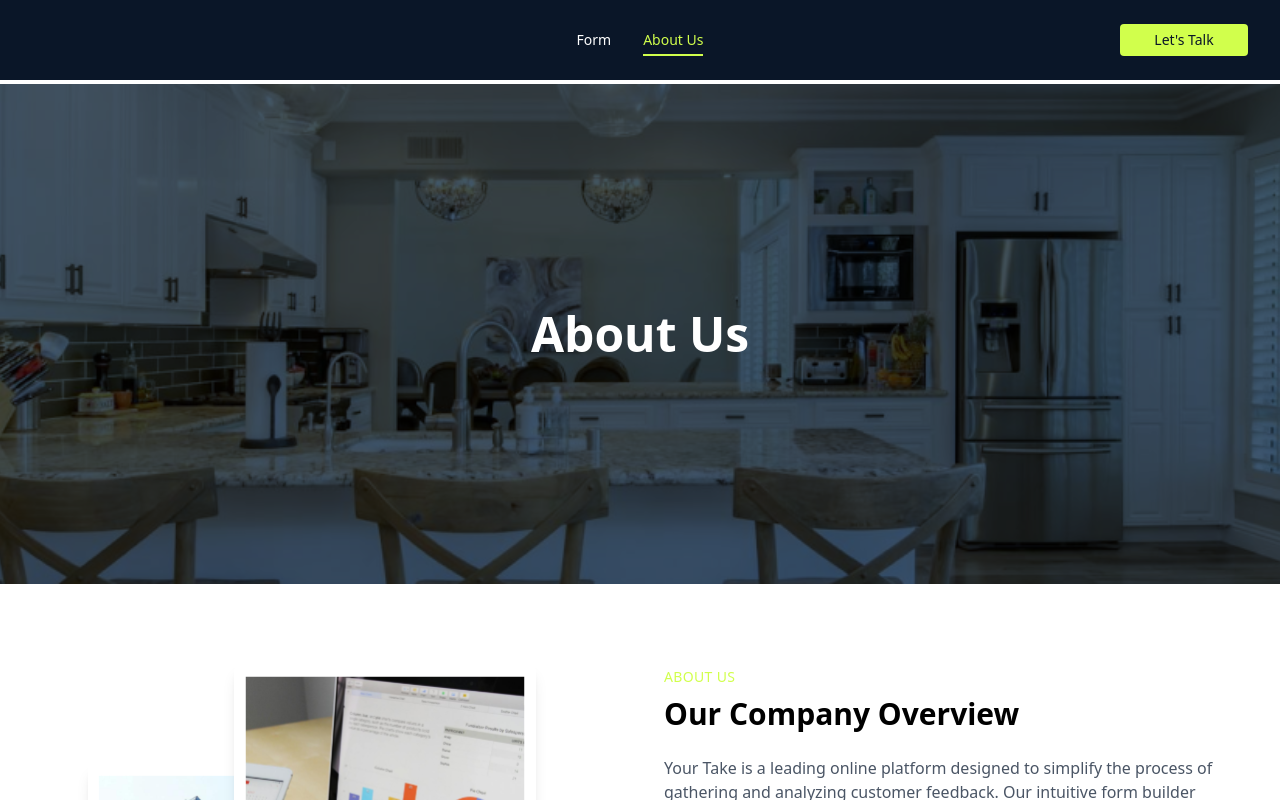
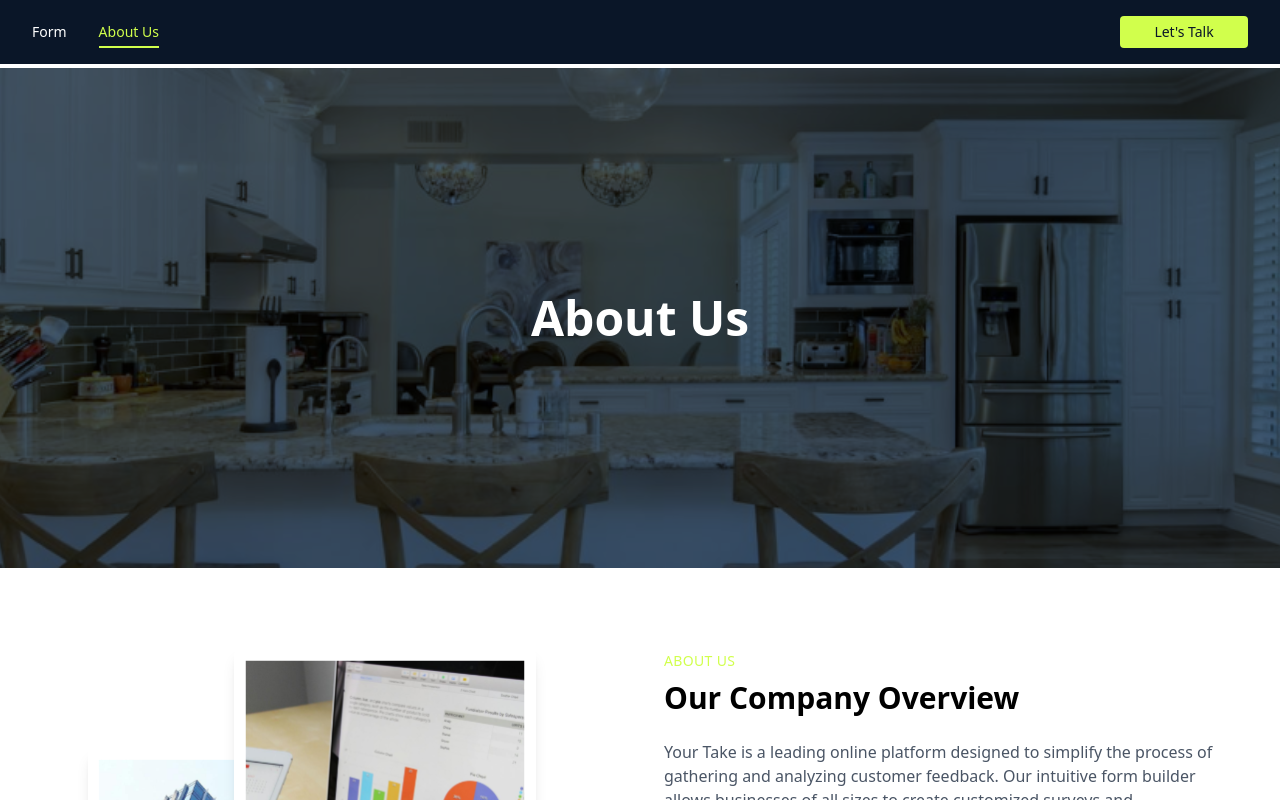
Before and after one commit to anmolSSPL/your_take_cutormer_page, a React (Vite) app: page /about in a window 1280 px wide. Shown: the top 800 px of the page. Built offline with nearby package versions, Linux system fonts and the light colour scheme.

Commit message:
added more responsiveness

```diff
--- a/src/Containers/About.jsx
+++ b/src/Containers/About.jsx
@@ -27,27 +27,61 @@
       <ToastNotification />
 
       <div className="min-h-screen bg-white" style={{ overflowX: "hidden" }}>
-        <nav className="bg-[#0A1628] py-6 px-4 sm:px-8">
-          <div className="max-w-7xl mx-auto flex items-center justify-between">
-            {/* Empty div for spacing */}
-            <div className="w-32 hidden sm:block"></div>
+        <nav className="bg-[#0A1628] py-4 px-4 sm:px-8">
+          <div className="max-w-7xl mx-auto flex items-center justify-between relative">
+            {/* Centered Navigation (Hidden on Small Screens) */}
+            <div className="hidden sm:flex gap-8">
+              <button
+                className="text-white hover:text-[#D1FF4C] text-sm font-medium"
+                onClick={() => navigate("/")}
+              >
+                Form
+              </button>
+              <button
+                className="text-[#D1FF4C] text-sm font-medium relative after:content-[''] after:absolute after:bottom-[-6px] after:left-0 after:w-full after:h-[2px] after:bg-[#D1FF4C]"
+                onClick={() => navigate("/about")}
+              >
+                About Us
+              </button>
+            </div>
 
-            {/* Hamburger menu for mobile */}
-            <button className="sm:hidden" onClick={toggleMenu}>
+            {/* "Let's Talk" Button (Always on Right) */}
+            <button
+              onClick={() => setIsModalOpen(true)}
+              className="bg-[#D1FF4C] text-[#0A1628] px-4 py-1.5 rounded text-sm font-medium hover:bg-opacity-90 transition-colors w-32 hidden sm:block"
+            >
+              Let's Talk
+            </button>
+
+            {/* Hamburger Menu Button (On Right) */}
+            {!isMenuOpen && (
+              <button className="sm:hidden ml-auto" onClick={toggleMenu}>
                 <img
-                src={isMenuOpen ? closehamburger : openhamburger}
-                alt="menu"
+                  src={openhamburger}
+                  alt="Open menu"
+                  className="w-6 h-6 filter invert"
+                />
+              </button>
+            )}
+          </div>
+
+          {/* Mobile Dropdown Menu (Opens from Right) */}
+          <div
+            className={`fixed top-0 right-0 h-full w-2/3 bg-[#0A1628] shadow-lg transform ${
+              isMenuOpen ? "translate-x-0" : "translate-x-full"
+            } transition-transform duration-300 sm:hidden z-20`}
+          >
+            {/* Close Button Inside the Menu */}
+            <button className="absolute top-5 right-5" onClick={toggleMenu}>
+              <img
+                src={closehamburger}
+                alt="Close menu"
                 className="w-6 h-6 filter invert"
               />
             </button>
 
-            {/* Center navigation */}
-            <div
-              className={`${
-                isMenuOpen ? "block" : "hidden"
-              } sm:flex gap-8 absolute sm:static top-16 left-0 w-full sm:w-auto bg-[#0A1628] sm:bg-transparent z-10`}
-            >
-              <div className="flex flex-col sm:flex-row gap-4 sm:gap-8 p-4 sm:p-0">
+            {/* Navigation Links */}
+            <div className="flex flex-col p-6 gap-6 mt-12">
               <button
                 className="text-white hover:text-[#D1FF4C] text-sm font-medium"
                 onClick={() => navigate("/")}
@@ -63,14 +97,13 @@
             </div>
           </div>
 
-            {/* Let's Talk button with modal trigger */}
-            <button
-              onClick={() => setIsModalOpen(true)}
-              className="bg-[#D1FF4C] text-[#0A1628] px-4 py-1.5 rounded text-sm font-medium hover:bg-opacity-90 transition-colors w-32 hidden sm:block"
-            >
-              Let's Talk
-            </button>
-          </div>
+          {/* Background Overlay for Mobile Menu */}
+          {isMenuOpen && (
+            <div
+              className="fixed inset-0 bg-black opacity-50 sm:hidden"
+              onClick={toggleMenu}
+            ></div>
+          )}
         </nav>
 
         <div className="mt-1">
```
Lines whose indentation alone changed are shown as unchanged.
